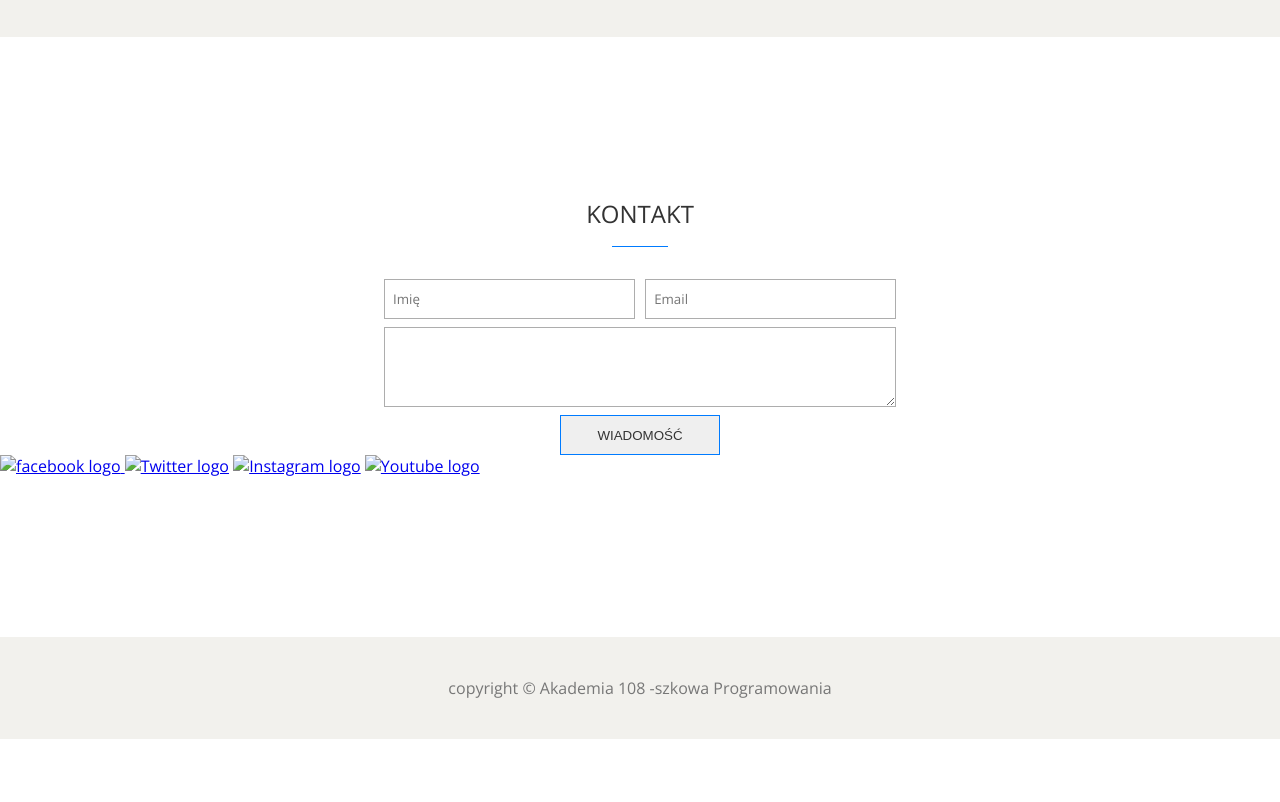
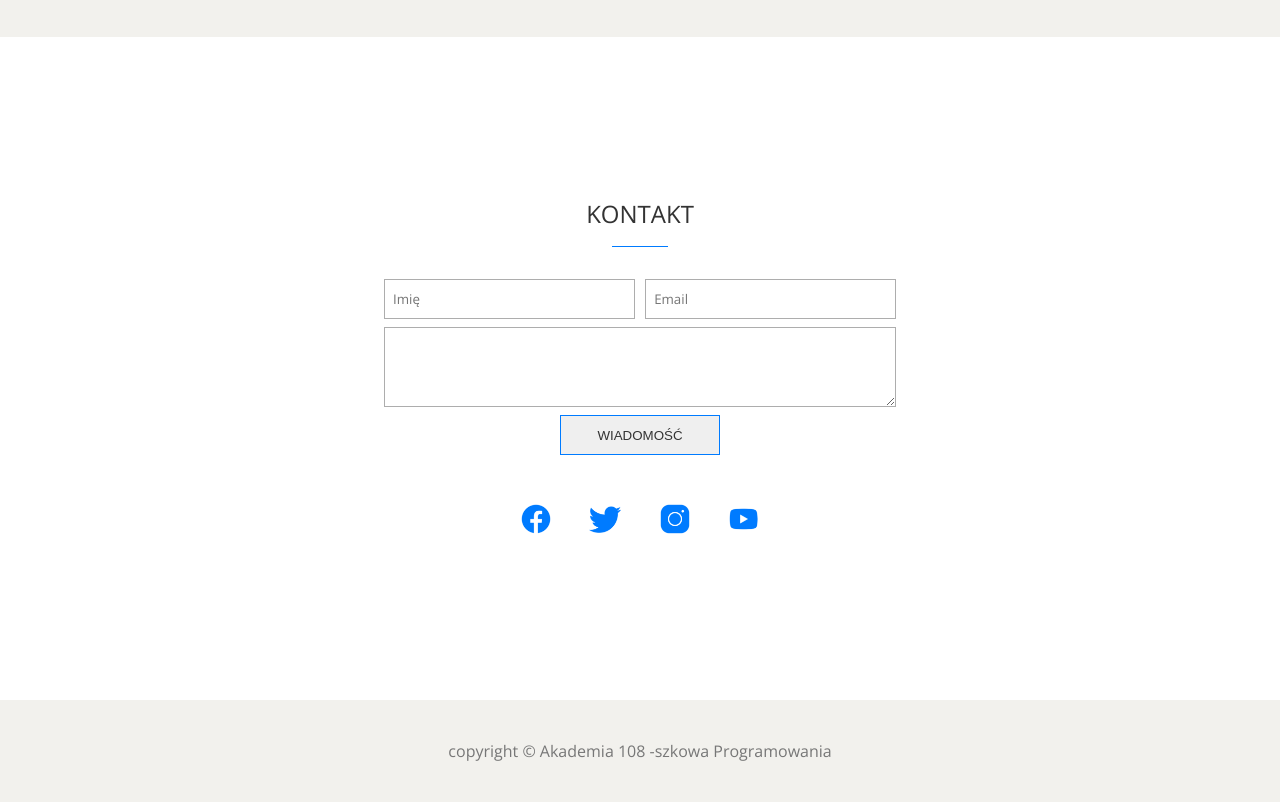
Before and after one commit to tycoonkabuzi/Task50383, a website: page index.html in a window 1280 px wide. Shown: the part 2854-3656 px from the top of the page. Before the commit the page ends 3593 px from the top, so only its background shows below. Drawn offline with nearby package versions, Linux system fonts and the light colour scheme.

Commit message:
portfolio website done.

```diff
--- a/css/style.css
+++ b/css/style.css
@@ -164,3 +164,14 @@ footer {
   color: #777;
   text-align: center;
 }
+.contact-socials {
+  width: 30vh;
+  display: flex;
+  align-items: center;
+  justify-content: space-between;
+  margin: auto;
+  margin-top: 6vh;
+}
+.contact-socials img {
+  width: 4vh;
+}
--- a/index.html
+++ b/index.html
@@ -113,10 +113,18 @@
         <button type="submit">WIADOMOŚĆ</button>
       </form>
       <div class="contact-socials">
-        <a href="#"><img src="./img/portfolio" alt="facebook logo" /> </a>
-        <a href="#"><img src="./img/portfolio/" alt="Twitter logo" /></a>
-        <a href="#"><img src="./img/portfolio/" alt="Instagram logo" /></a>
-        <a href="#"><img src="./img/portfolio/" alt="Youtube logo" /></a>
+        <a href="#"
+          ><img src="./img/icons8-facebook-500.png" alt="facebook logo" />
+        </a>
+        <a href="#"
+          ><img src="./img/icons8-twitter-500.png " alt="Twitter logo"
+        /></a>
+        <a href="#"
+          ><img src="./img/icons8-instagram-500.png" alt="Instagram logo"
+        /></a>
+        <a href="#"
+          ><img src="./img/icons8-youtube-500.png" alt="Youtube logo"
+        /></a>
       </div>
     </section>
     <footer>copyright &#169; Akademia 108 -szkowa Programowania</footer>
```
Also changed, not shown: img/icons8-facebook-500.png (added), img/icons8-instagram-500.png (added), img/icons8-twitter-500.png (added), img/icons8-youtube-500.png (added).
